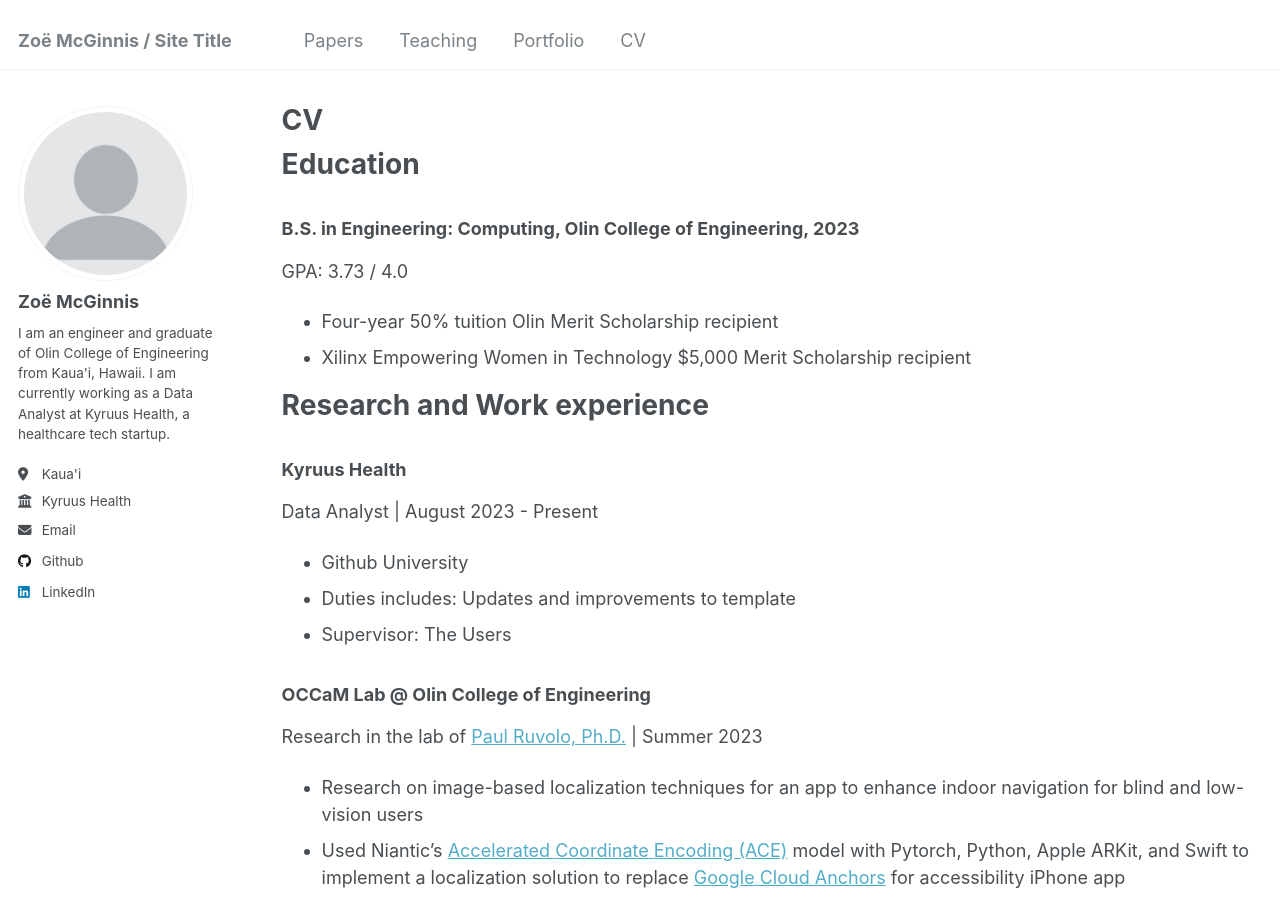
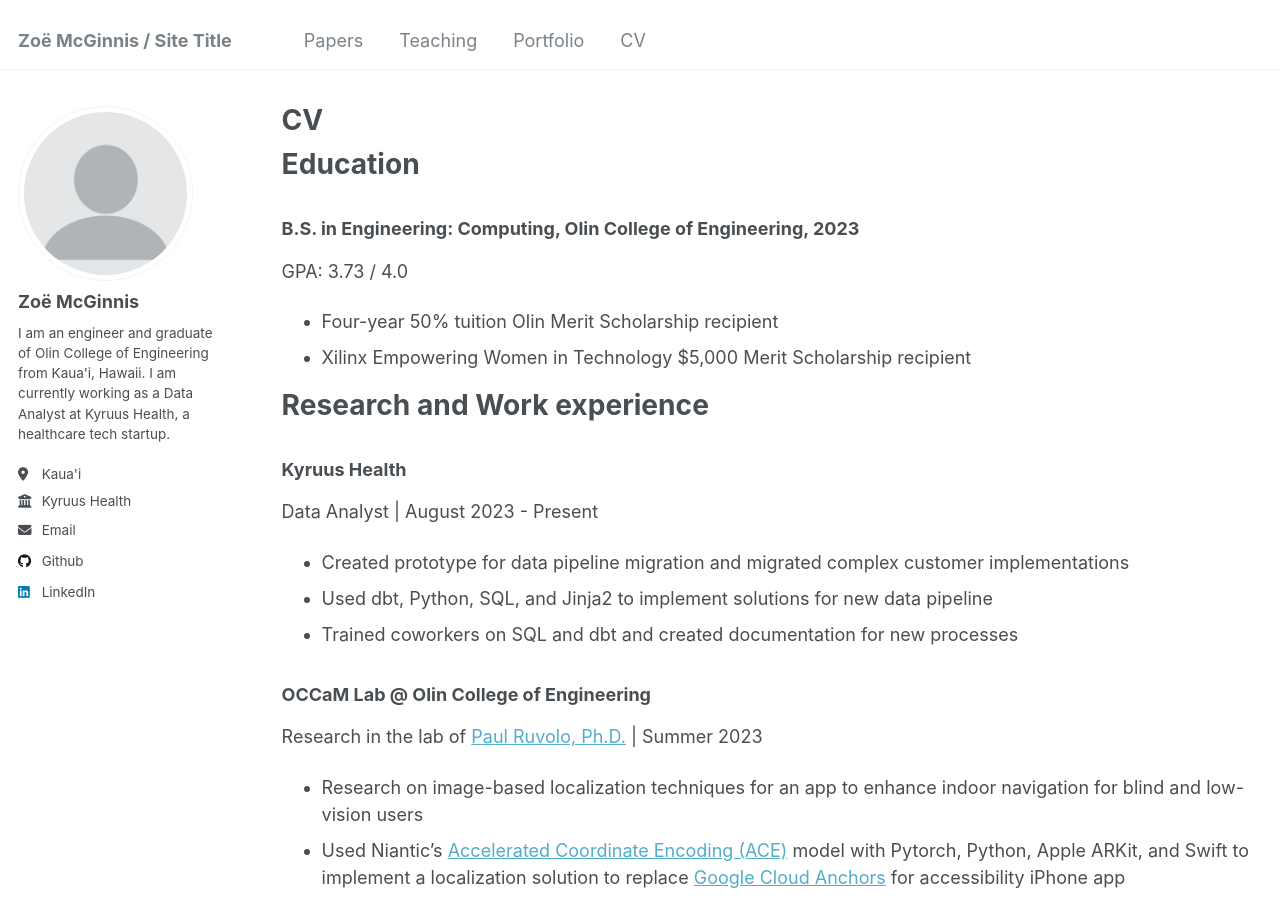
Before and after one commit to Mickmcginnis/zmcginnis, a Jekyll site: the page built from _pages/cv.md, in a window 1280 px wide and 900 px high. Built offline with Jekyll 4.4.1, drawn with Linux system fonts in a browser that asks for light colours.

Commit message:
Add Kyruus experience

```diff
--- a/_pages/cv.md
+++ b/_pages/cv.md
@@ -20,9 +20,9 @@ Research and Work experience
 ======
 ### Kyruus Health
 Data Analyst | August 2023 - Present
-  * Github University
-  * Duties includes: Updates and improvements to template
-  * Supervisor: The Users
+  * Created prototype for data pipeline migration and migrated complex customer implementations
+  * Used dbt, Python, SQL, and Jinja2 to implement solutions for new data pipeline
+  * Trained coworkers on SQL and dbt and created documentation for new processes
 
 ### OCCaM Lab @ Olin College of Engineering
 Research in the lab of [Paul Ruvolo, Ph.D.](http://occam.olin.edu/) | Summer 2023
```
